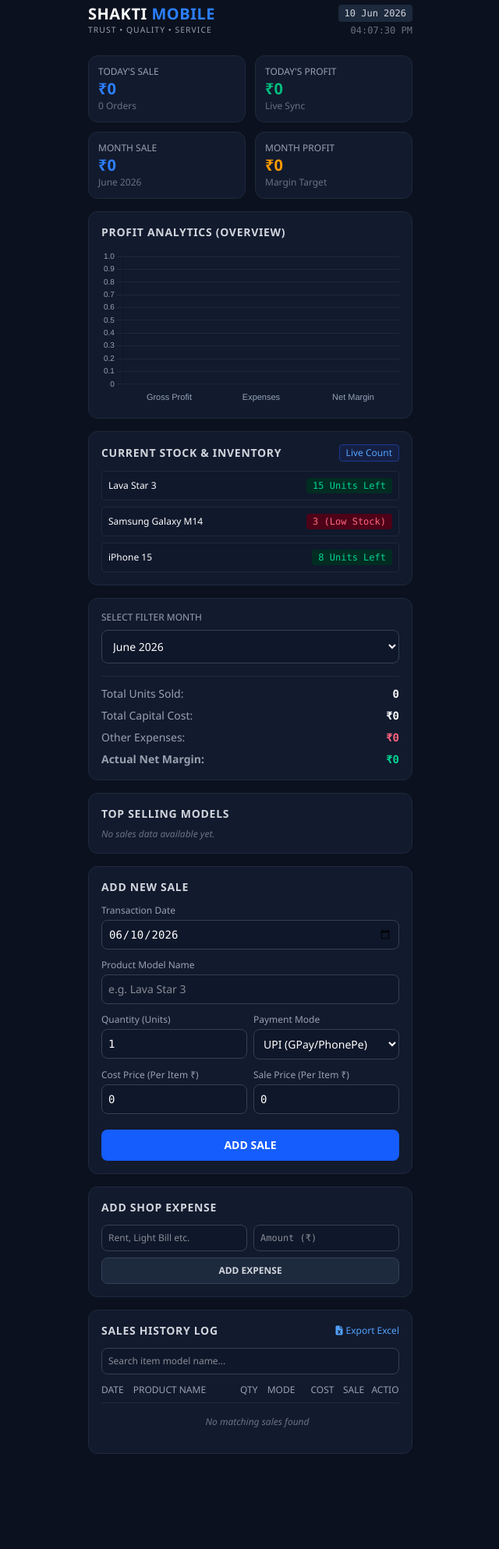
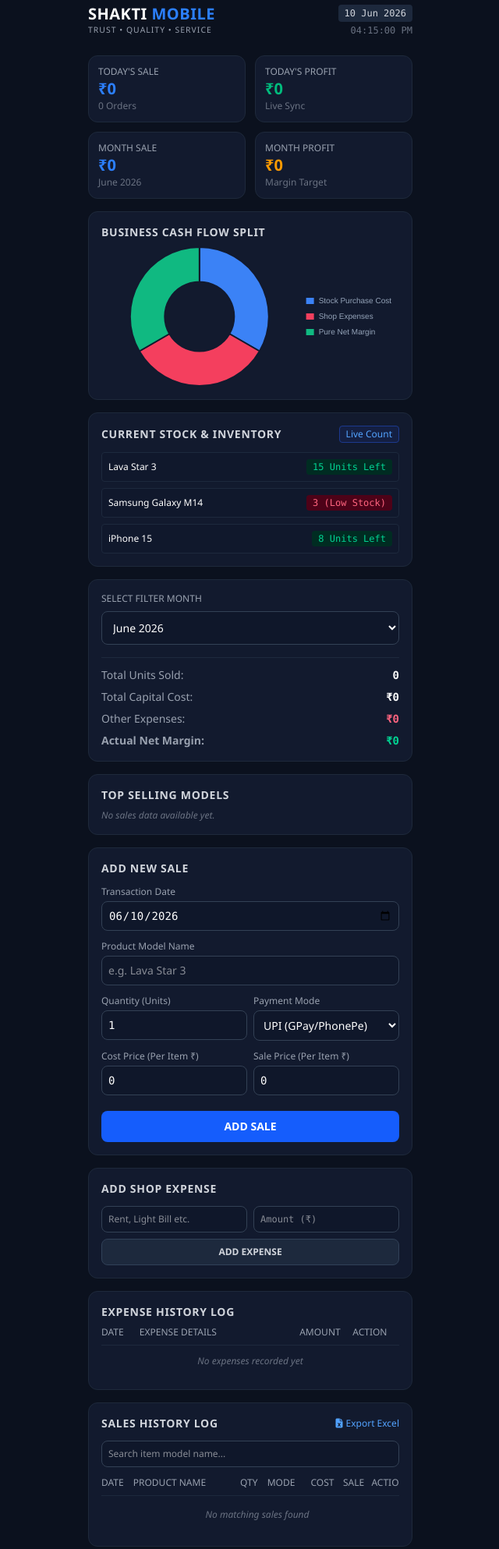
Before and after one commit to dp415239-arch/Shaktimobile, a plain HTML site: page index.html in a window 1280 px wide. Shown: the part 13-2000 px from the top of the page at 78% size, without its empty margins (319-959 px from the left). Before the commit the page ends 1918 px from the top, so only its background shows below. Drawn offline with nearby package versions, Linux system fonts and the light colour scheme.

Commit message:
Update index.html

```diff
--- a/index.html
+++ b/index.html
@@ -4,11 +4,8 @@
     <meta charset="UTF-8">
     <meta name="viewport" content="width=device-width, initial-scale=1.0">
     <title>SHAKTI MOBILE - Dashboard</title>
-    <!-- Tailwind CSS CDN for styling -->
     <script src="https://cdn.jsdelivr.net/npm/@tailwindcss/browser@4"></script>
-    <!-- FontAwesome for Icons -->
     <link rel="stylesheet" href="https://cdnjs.cloudflare.com/ajax/libs/font-awesome/6.4.0/css/all.min.css">
-    <!-- Chart.js CDN for Analytics Graph -->
     <script src="https://cdn.jsdelivr.net/npm/chart.js"></script>
     <style>
         body {
@@ -33,7 +30,6 @@
 </head>
 <body class="p-4 max-w-md mx-auto pb-10">
 
-    <!-- Header Section -->
     <div class="flex justify-between items-center mb-6">
         <div>
             <h1 class="text-xl font-bold tracking-wide text-white">SHAKTI <span class="text-blue-500">MOBILE</span></h1>
@@ -41,11 +37,10 @@
         </div>
         <div class="text-right">
             <span class="bg-slate-800 text-gray-300 text-xs px-2 py-1 rounded font-mono">10 Jun 2026</span>
-            <p class="text-gray-500 text-xs mt-1 font-mono">04:07:30 PM</p>
+            <p class="text-gray-500 text-xs mt-1 font-mono">04:15:00 PM</p>
         </div>
     </div>
 
-    <!-- Top Stats Grid -->
     <div class="grid grid-cols-2 gap-3 mb-4">
         <div class="card-bg p-3 rounded-xl">
             <p class="text-xs text-gray-400 uppercase">Today's Sale</p>
@@ -69,26 +64,22 @@
         </div>
     </div>
 
-    <!-- PROFIT & EXPENSE ANALYTICS CHART (NEW) -->
     <div class="card-bg p-4 rounded-xl mb-4">
-        <h3 class="text-sm font-semibold text-gray-300 uppercase tracking-wider mb-3">Profit Analytics (Overview)</h3>
-        <div style="position: relative; height:200px; width:100%">
+        <h3 class="text-sm font-semibold text-gray-300 uppercase tracking-wider mb-2">Business Cash Flow Split</h3>
+        <div style="position: relative; height:180px; width:100%" class="flex justify-center">
             <canvas id="analyticsChart"></canvas>
         </div>
     </div>
 
-    <!-- Inventory / Stock Status Section -->
     <div class="card-bg p-4 rounded-xl mb-4">
         <div class="flex justify-between items-center mb-3">
             <h3 class="text-sm font-semibold text-gray-300 uppercase tracking-wider">Current Stock & Inventory</h3>
             <span class="text-xs text-blue-400 bg-blue-950/50 px-2 py-0.5 rounded border border-blue-900">Live Count</span>
         </div>
         <div id="stockContainer" class="space-y-2 text-xs">
-            <!-- Stock items will be loaded here dynamically -->
-        </div>
+            </div>
     </div>
 
-    <!-- Filter & Analytics Section -->
     <div class="card-bg p-4 rounded-xl mb-4">
         <label class="block text-xs text-gray-400 uppercase mb-2">Select Filter Month</label>
         <select id="monthFilter" class="w-full input-field rounded-lg p-2.5 text-sm mb-4">
@@ -102,17 +93,14 @@
             <div class="text-gray-400">Total Capital Cost:</div>
             <div id="totalCapitalCost" class="text-right font-mono font-semibold">₹0</div>
 
-            <!-- Total Other Expenses -->
             <div class="text-gray-400">Other Expenses:</div>
             <div id="totalOtherExpenses" class="text-right font-mono font-semibold text-rose-400">₹0</div>
 
-            <!-- Net Margin After Expenses -->
             <div class="text-gray-400 font-semibold text-emerald-400">Actual Net Margin:</div>
             <div id="actualNetMargin" class="text-right font-mono font-bold text-emerald-400">₹0</div>
         </div>
     </div>
 
-    <!-- Top Selling Products -->
     <div class="card-bg p-4 rounded-xl mb-4">
         <h3 class="text-sm font-semibold text-gray-300 uppercase tracking-wider mb-2">Top Selling Models</h3>
         <div id="topProductsContainer" class="space-y-2 text-xs">
@@ -120,7 +108,6 @@
         </div>
     </div>
 
-    <!-- Add New Sale Form -->
     <div class="card-bg p-4 rounded-xl mb-4">
         <h3 class="text-sm font-semibold text-gray-300 uppercase tracking-wider mb-3">Add New Sale</h3>
 
@@ -163,7 +150,6 @@
         </div>
     </div>
 
-    <!-- Add Other Expenses Form (FIXED) -->
     <div class="card-bg p-4 rounded-xl mb-4">
         <h3 class="text-sm font-semibold text-gray-300 uppercase tracking-wider mb-3">Add Shop Expense</h3>
         <div class="grid grid-cols-2 gap-2 mb-2">
@@ -175,7 +161,24 @@
         </button>
     </div>
 
-    <!-- Sales History Log -->
+    <div class="card-bg p-4 rounded-xl mb-4">
+        <h3 class="text-sm font-semibold text-gray-300 uppercase tracking-wider mb-2">Expense History Log</h3>
+        <div class="overflow-x-auto">
+            <table class="w-full text-left text-xs">
+                <thead>
+                    <tr class="border-b border-slate-800 text-gray-400">
+                        <th class="pb-2 font-medium">DATE</th>
+                        <th class="pb-2 font-medium">EXPENSE DETAILS</th>
+                        <th class="pb-2 font-medium text-right">AMOUNT</th>
+                        <th class="pb-2 font-medium text-center">ACTION</th>
+                    </tr>
+                </thead>
+                <tbody id="expenseTableBody" class="divide-y divide-slate-900">
+                    </tbody>
+            </table>
+        </div>
+    </div>
+
     <div class="card-bg p-4 rounded-xl">
         <div class="flex justify-between items-center mb-3">
             <h3 class="text-sm font-semibold text-gray-300 uppercase tracking-wider">Sales History Log</h3>
@@ -202,13 +205,11 @@
                     </tr>
                 </thead>
                 <tbody id="logTableBody" class="divide-y divide-slate-900">
-                    <!-- Dynamic Rows -->
-                </tbody>
+                    </tbody>
             </table>
         </div>
     </div>
 
-    <!-- JavaScript Logic -->
     <script>
         let salesData = JSON.parse(localStorage.getItem('salesData')) || [];
         let expenseData = JSON.parse(localStorage.getItem('expenseData')) || [];
@@ -265,11 +266,10 @@
             saveData();
         }
 
-        // FIXED: Expense function now properly updates variables and triggers state save
         function addExpense() {
             const name = document.getElementById('expenseName').value.trim();
             const amount = parseFloat(document.getElementById('expenseAmount').value) || 0;
-            const date = document.getElementById('saleDate').value; // Sync with selected date
+            const date = document.getElementById('saleDate').value;
 
             if(!name || amount <= 0) {
                 alert("Please enter valid Expense Name and Amount");
@@ -286,12 +286,20 @@
             document.getElementById('expenseName').value = '';
             document.getElementById('expenseAmount').value = '';
 
-            saveData(); // Save changes and refresh calculation elements instantly
+            saveData();
         }
 
         function deleteSale(id) {
             if(confirm("Are you sure you want to delete this sale entry?")) {
                 salesData = salesData.filter(item => item.id !== id);
+                saveData();
+            }
+        }
+
+        // NEW: Function to delete expense logs
+        function deleteExpense(id) {
+            if(confirm("Are you sure you want to delete this expense record?")) {
+                expenseData = expenseData.filter(item => item.id !== id);
                 saveData();
             }
         }
@@ -319,7 +327,6 @@
                 totalCost += item.cost;
             });
 
-            // Recalculating Expense values correctly
             expenseData.forEach(exp => {
                 totalExpenses += exp.amount;
             });
@@ -339,9 +346,10 @@
             document.getElementById('actualNetMargin').innerText = `₹${actualNetMargin}`;
 
             renderLog();
+            renderExpenseLog();
             renderTopProducts();
             renderStock();
-            updateChart(monthProfitTotal, totalExpenses, actualNetMargin);
+            updateChart(totalCost, totalExpenses, actualNetMargin);
         }
 
         function renderLog() {
@@ -368,6 +376,33 @@
                     <td class="py-2.5 text-right font-mono font-semibold text-blue-400">₹${item.sale}</td>
                     <td class="py-2.5 text-center">
                         <button onclick="deleteSale(${item.id})" class="text-rose-500 hover:text-rose-400 px-1">
+                            <i class="fa-solid fa-trash-can"></i>
+                        </button>
+                    </td>
+                `;
+                tbody.appendChild(tr);
+            });
+        }
+
+        // NEW: Render function for Expense Log View
+        function renderExpenseLog() {
+            const tbody = document.getElementById('expenseTableBody');
+            tbody.innerHTML = '';
+
+            if(expenseData.length === 0) {
+                tbody.innerHTML = `<tr><td colspan="4" class="text-center text-gray-500 py-3 italic">No expenses recorded yet</td></tr>`;
+                return;
+            }
+
+            expenseData.reverse().forEach(exp => {
+                const tr = document.createElement('tr');
+                tr.className = "hover:bg-slate-900/50";
+                tr.innerHTML = `
+                    <td class="py-2 font-mono text-gray-400">${exp.date.substring(5)}</td>
+                    <td class="py-2 font-semibold text-gray-200">${exp.name}</td>
+                    <td class="py-2 text-right font-mono text-rose-400">₹${exp.amount}</td>
+                    <td class="py-2 text-center">
+                        <button onclick="deleteExpense(${exp.id})" class="text-rose-500 hover:text-rose-400 px-1">
                             <i class="fa-solid fa-trash-can"></i>
                         </button>
                     </td>
@@ -414,43 +449,43 @@
             });
         }
 
-        // NEW: Chart generation/update logic based on reactive state inputs
-        function updateChart(grossProfit, expenses, netProfit) {
+        // UPDATED: Generates clean Donut/Pie layout for splitting financial variables
+        function updateChart(capitalCost, expenses, netProfit) {
             const ctx = document.getElementById('analyticsChart').getContext('2d');
 
             if (myChart) {
-                myChart.destroy(); // Purge old instance to avoid hover flicker bugs
+                myChart.destroy();
             }
 
+            // Fallback default values if no record exists to render beautiful layout initially
+            const dataValues = (capitalCost === 0 && expenses === 0 && netProfit === 0) ? [10, 10, 10] : [capitalCost, expenses, Math.max(0, netProfit)];
+
             myChart = new Chart(ctx, {
-                type: 'bar',
+                type: 'doughnut',
                 data: {
-                    labels: ['Gross Profit', 'Expenses', 'Net Margin'],
+                    labels: ['Stock Purchase Cost', 'Shop Expenses', 'Pure Net Margin'],
                     datasets: [{
-                        data: [grossProfit, expenses, netProfit],
+                        data: dataValues,
                         backgroundColor: [
-                            'rgba(245, 158, 11, 0.8)', // Amber
-                            'rgba(244, 63, 94, 0.8)',  // Rose
-                            'rgba(16, 185, 129, 0.8)'  // Emerald
+                            '#3B82F6', // Blue (Capital Cost)
+                            '#F43F5E', // Rose (Expenses)
+                            '#10B981'  // Emerald (Net Margin)
                         ],
-                        borderWidth: 0,
-                        borderRadius: 6
+                        borderWidth: 2,
+                        borderColor: '#121A2E'
                     }]
                 },
                 options: {
                     responsive: true,
                     maintainAspectRatio: false,
                     plugins: {
-                        legend: { display: false }
-                    },
-                    scales: {
-                        y: {
-                            grid: { color: '#1E293B' },
-                            ticks: { color: '#94A3B8', font: { size: 10 } }
-                        },
-                        x: {
-                            grid: { display: false },
-                            ticks: { color: '#94A3B8', font: { size: 11 } }
+                        legend: {
+                            position: 'right',
+                            labels: {
+                                color: '#94A3B8',
+                                font: { size: 10 },
+                                boxWidth: 12
+                            }
                         }
                     }
                 }
```
